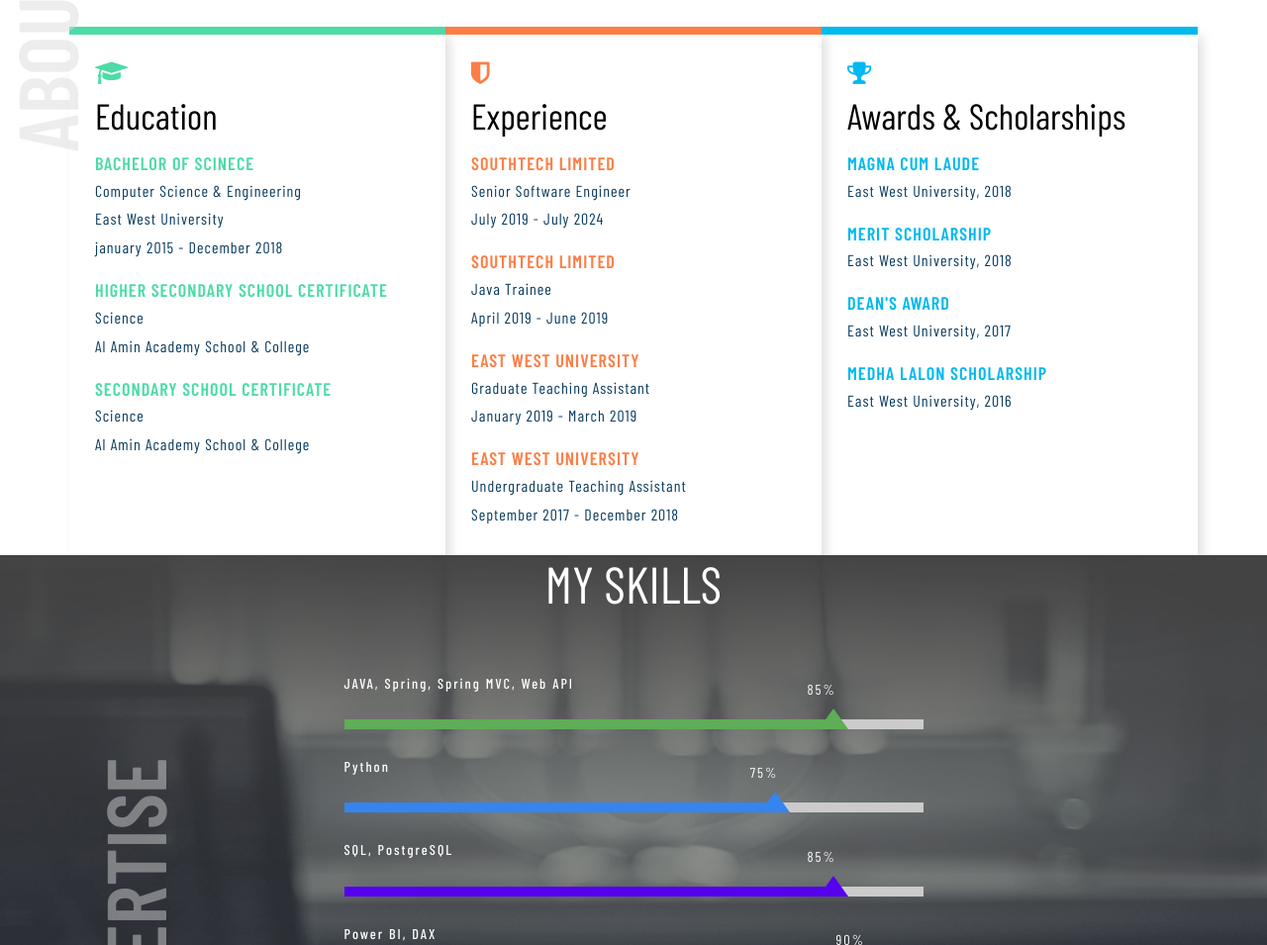
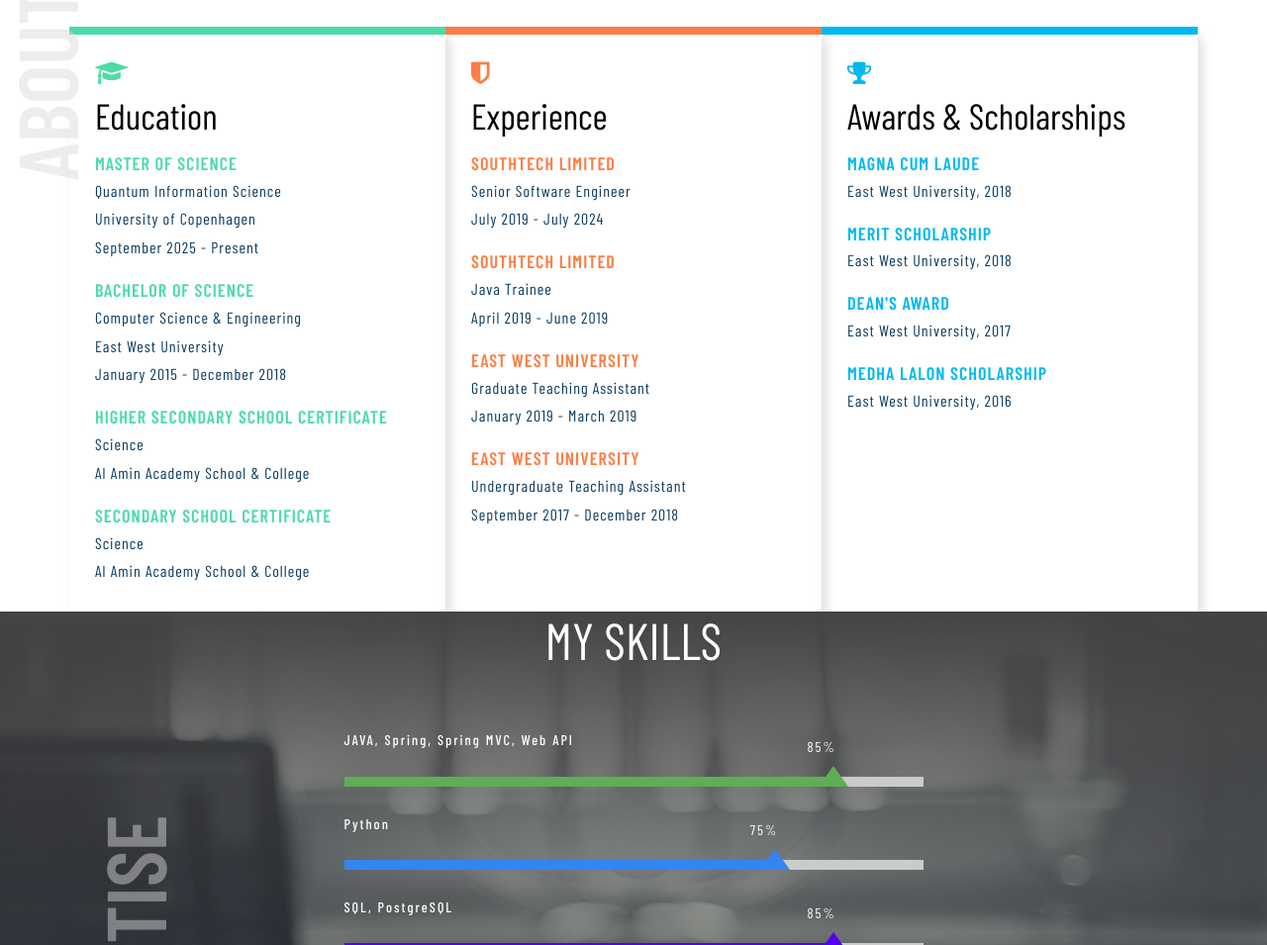
Before and after one commit to anikatabassum06/anikatabassum06.github.io, a plain HTML site: page index.html in a window 1280 px wide. Shown: the part 1386-2341 px from the top of the page at 99% size. Drawn offline with nearby package versions, Linux system fonts and the light colour scheme; a web font is replaced by a local one.

Commit message:
Update index.html

```diff
--- a/index.html
+++ b/index.html
@@ -159,10 +159,14 @@
                     <div class="ab1 main-about-grid1">
                         <span class="fa fa-graduation-cap  wthree-title-list" aria-hidden="true"></span>
                         <h4 class="aboutbtm-head">education</h4>
-                        <h5>Bachelor of Scinece</h5>
+                        <h5>Master of Science</h5>
+                        <p>Quantum Information Science</p>
+                        <p>University of Copenhagen</p>
+                        <p>September 2025 - Present</p>
+                        <h5>Bachelor of Science</h5>
                         <p>Computer Science & Engineering</p>
                         <p>East West University</p>
-                        <p>january 2015 - December 2018</p>
+                        <p>January 2015 - December 2018</p>
                         <h5>Higher Secondary School Certificate</h5>
                         <p>Science</p>
                         <p>Al Amin Academy School & College</p>
```
